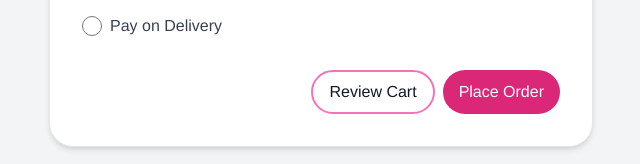
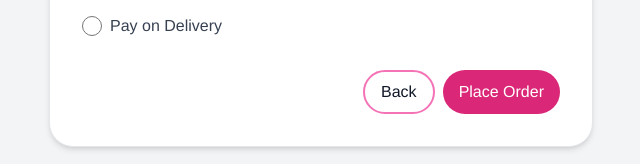
Before and after one commit to tekarr/Bazar_frontend, a Vue app: page /checkout in a window 1280 px wide. Shown: the part 487-651 px from the top of the page, without its empty margins (319-959 px from the left). Built offline with nearby package versions, Linux system fonts and the light colour scheme.

Commit message:
Update checkout.vue

```diff
--- a/src/views/checkout.vue
+++ b/src/views/checkout.vue
@@ -63,7 +63,7 @@
         </div>
 
         <div class="mt-8 flex justify-end">
-            <button type="submit" class="bg-white text-gray-900 border-pink-400 border-2  px-4 py-2 rounded-3xl hover:bg-pink-600 hover:text-white focus:ring-4 focus:outline-none focus:ring-pink-300">Review Cart</button>
+            <router-link to="/cart" ><button type="submit" class="bg-white text-gray-900 border-pink-400 border-2  px-4 py-2 rounded-3xl hover:bg-pink-600 hover:text-white focus:ring-4 focus:outline-none focus:ring-pink-300">Back</button></router-link>
             <button type="submit" class="bg-pink-600 text-white ml-2 px-4 py-2 rounded-3xl hover:bg-pink-700 focus:ring-4 focus:outline-none focus:ring-pink-300">Place Order</button>
         </div>
         </div>
```
